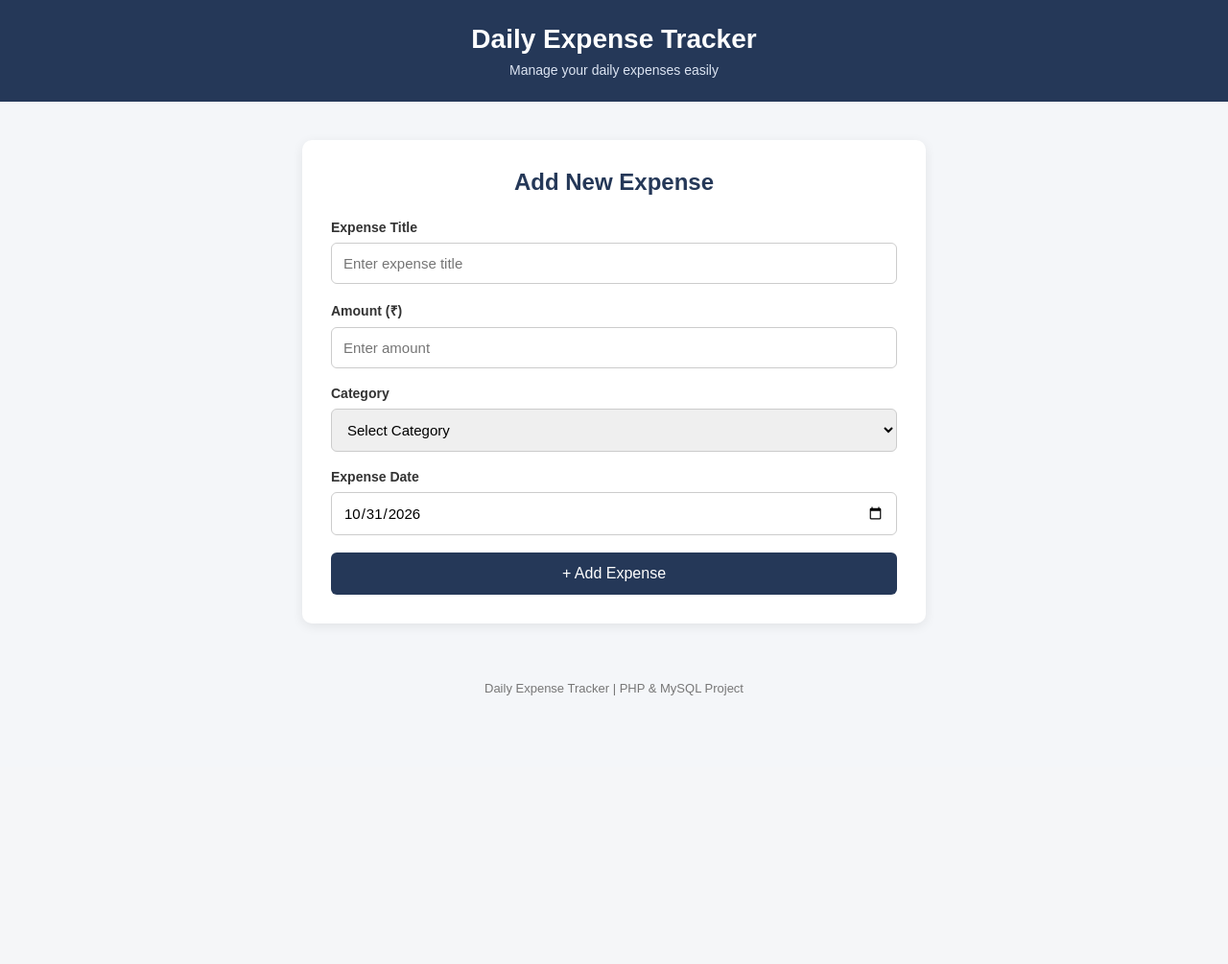
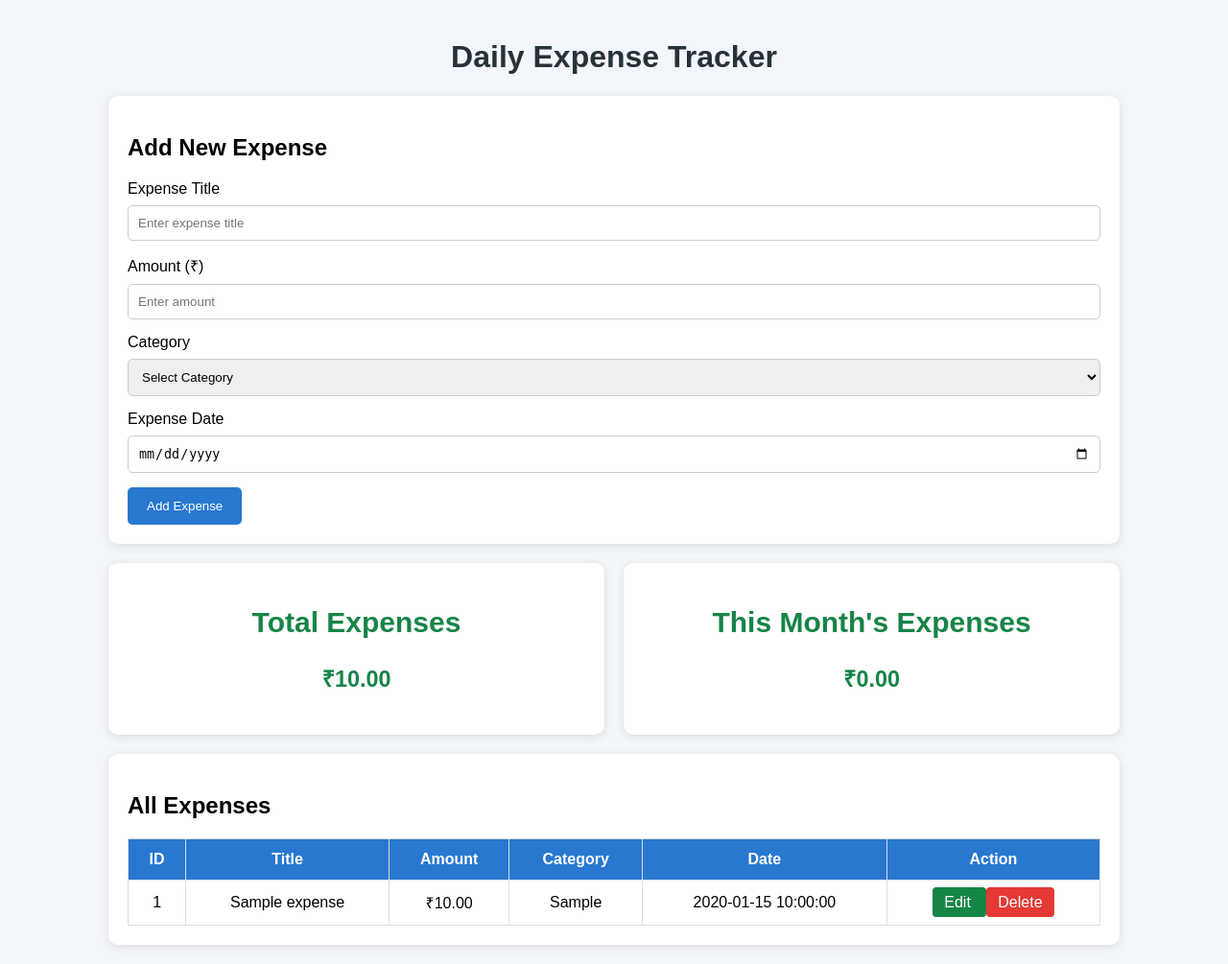
Before and after one commit to baskaranRavi04/Daily-Expense-Tracker, a PHP site: page / in a window 1280 px wide. Shown: the whole page at 96% size. Before the commit the page ends 725 px from the top, so only its background shows below. Run offline with PHP 8.4, Linux system fonts and the light colour scheme; tables that the repository leaves empty or names only in its code hold one stand-in row (values such as "Sample post").

Commit message:
Add total and monthly expense summary

```diff
--- a/index.php
+++ b/index.php
@@ -1,260 +1,349 @@
-
 <?php
 include 'db.php';
 
-$message = "";
+// Add Expense
+if (isset($_POST['add'])) {
 
-if (isset($_POST['add_expense'])) {
-
-    $title = trim($_POST['title']);
+    $title = mysqli_real_escape_string($conn, $_POST['title']);
     $amount = $_POST['amount'];
-    $category = $_POST['category'];
+    $category = mysqli_real_escape_string($conn, $_POST['category']);
     $date = $_POST['expense_date'];
 
-    $categories = ['Food', 'Travel', 'Shopping', 'Bills', 'Other'];
+    $sql = "INSERT INTO expenses (title, amount, category, expense_date)
+            VALUES ('$title', '$amount', '$category', '$date')";
 
-    if (
-        $title !== "" &&
-        is_numeric($amount) &&
-        $amount > 0 &&
-        in_array($category, $categories) &&
-        $date !== ""
-    ) {
+    if (mysqli_query($conn, $sql)) {
+        header("Location: index.php?success=added");
+        exit();
+    }
+}
 
-        $stmt = mysqli_prepare(
-            $conn,
-            "INSERT INTO expenses (title, amount, category, expense_date)
-             VALUES (?, ?, ?, ?)"
+// Fetch Expenses
+$result = mysqli_query($conn,
+    "SELECT * FROM expenses ORDER BY id DESC"
 );
 
-        mysqli_stmt_bind_param(
-            $stmt,
-            "sdss",
-            $title,
-            $amount,
-            $category,
-            $date
+// Calculate Total Expenses
+$total_result = mysqli_query($conn,
+    "SELECT SUM(amount) AS total FROM expenses"
 );
 
-        if (mysqli_stmt_execute($stmt)) {
-            $message = "Expense added successfully!";
-        } else {
-            $message = "Unable to add expense.";
-        }
+$total = mysqli_fetch_assoc($total_result);
+$total_expense = $total['total'] ?? 0;
 
-        mysqli_stmt_close($stmt);
+// Calculate Monthly Expenses
+$month_result = mysqli_query($conn,
+    "SELECT SUM(amount) AS monthly_total
+     FROM expenses
+     WHERE MONTH(expense_date) = MONTH(CURRENT_DATE())
+     AND YEAR(expense_date) = YEAR(CURRENT_DATE())"
+);
 
-    } else {
-        $message = "Please enter valid expense details.";
-    }
-}
+$month_data = mysqli_fetch_assoc($month_result);
+$monthly_expense = $month_data['monthly_total'] ?? 0;
+
 ?>
 
 <!DOCTYPE html>
-<html lang="en">
+<html>
 <head>
-    <meta charset="UTF-8">
-    <meta name="viewport" content="width=device-width, initial-scale=1.0">
 
     <title>Daily Expense Tracker</title>
 
     <style>
-        * {
-            margin: 0;
-            padding: 0;
-            box-sizing: border-box;
-            font-family: Arial, sans-serif;
-        }
 
         body {
-            background-color: #f4f6f9;
-            color: #333;
-        }
-
-        header {
-            background-color: #253858;
-            color: white;
-            padding: 25px;
-            text-align: center;
-        }
-
-        header h1 {
-            font-size: 28px;
-            margin-bottom: 8px;
-        }
-
-        header p {
-            font-size: 14px;
-            color: #dce4f2;
+            font-family: Arial, sans-serif;
+            background: #f2f5f9;
+            margin: 0;
+            padding: 20px;
         }
 
         .container {
-            width: 90%;
-            max-width: 650px;
-            margin: 40px auto;
+            width: 85%;
+            margin: auto;
         }
 
-        .form-card {
-            background: white;
-            padding: 30px;
-            border-radius: 10px;
-            box-shadow: 0 3px 12px rgba(0,0,0,0.08);
+        h1 {
+            text-align: center;
+            color: #263238;
         }
 
-        .form-card h2 {
-            color: #253858;
-            margin-bottom: 25px;
-            text-align: center;
-        }
-
-        .form-group {
-            margin-bottom: 18px;
-        }
-
-        label {
-            display: block;
-            margin-bottom: 8px;
-            font-weight: bold;
-            font-size: 14px;
+        .form-box, .table-box, .total-box {
+            background: white;
+            padding: 20px;
+            margin-top: 20px;
+            border-radius: 10px;
+            box-shadow: 0 2px 8px #ddd;
         }
 
         input, select {
             width: 100%;
-            padding: 12px;
+            padding: 10px;
+            margin: 8px 0 15px;
+            box-sizing: border-box;
             border: 1px solid #ccc;
-            border-radius: 6px;
-            font-size: 15px;
-            outline: none;
-        }
-
-        input:focus, select:focus {
-            border-color: #253858;
+            border-radius: 5px;
         }
 
         button {
-            width: 100%;
-            padding: 13px;
-            background-color: #253858;
+            background: #2878d0;
             color: white;
             border: none;
-            border-radius: 6px;
-            font-size: 16px;
+            padding: 12px 20px;
+            border-radius: 5px;
             cursor: pointer;
         }
 
         button:hover {
-            background-color: #172b4d;
+            background: #145ca8;
         }
 
-        .message {
-            background-color: #e4f7e9;
-            color: #218838;
+        table {
+            width: 100%;
+            border-collapse: collapse;
+            margin-top: 15px;
+        }
+
+        th {
+            background: #2878d0;
+            color: white;
+        }
+
+        th, td {
             padding: 12px;
-            border-radius: 6px;
-            margin-bottom: 20px;
+            text-align: center;
+            border: 1px solid #ddd;
+        }
+
+        .edit {
+            background: #168447;
+            color: white;
+            padding: 7px 12px;
+            text-decoration: none;
+            border-radius: 4px;
+        }
+
+        .delete {
+            background: #e53935;
+            color: white;
+            padding: 7px 12px;
+            text-decoration: none;
+            border-radius: 4px;
+        }
+
+        .total-box {
+            text-align: center;
+            color: #168447;
+            font-size: 20px;
+            font-weight: bold;
+        }
+
+        .success {
+            color: green;
             text-align: center;
         }
 
-        footer {
-            text-align: center;
-            padding: 20px;
-            color: #777;
-            font-size: 13px;
+        .summary {
+            display: flex;
+            gap: 20px;
         }
 
-        @media (max-width: 600px) {
-            .container {
-                width: 94%;
-                margin: 25px auto;
+        .summary .total-box {
+            flex: 1;
         }
 
-            .form-card {
-                padding: 20px;
+        @media(max-width: 700px) {
+            .container {
+                width: 100%;
+            }
+
+            .summary {
+                flex-direction: column;
+                gap: 0;
+            }
+
+            .table-box {
+                overflow-x: auto;
             }
         }
+
     </style>
+
 </head>
 
 <body>
 
-    <header>
-        <h1>Daily Expense Tracker</h1>
-        <p>Manage your daily expenses easily</p>
-    </header>
-
 <div class="container">
 
-        <div class="form-card">
+    <h1>Daily Expense Tracker</h1>
+
+    <?php if (isset($_GET['success'])) { ?>
+        <p class="success">
+            <?php
+            if ($_GET['success'] == 'added') {
+                echo "Expense Added Successfully!";
+            } elseif ($_GET['success'] == 'updated') {
+                echo "Expense Updated Successfully!";
+            } elseif ($_GET['success'] == 'deleted') {
+                echo "Expense Deleted Successfully!";
+            }
+            ?>
+        </p>
+    <?php } ?>
+
+    <!-- Add Expense Form -->
+
+    <div class="form-box">
 
         <h2>Add New Expense</h2>
 
-            <?php if ($message != "") { ?>
-                <div class="message">
-                    <?php echo htmlspecialchars($message); ?>
-                </div>
-            <?php } ?>
-
         <form method="POST">
 
-                <div class="form-group">
             <label>Expense Title</label>
-                    <input
-                        type="text"
+
+            <input type="text"
                    name="title"
                    placeholder="Enter expense title"
-                        maxlength="100"
-                        required
-                    >
-                </div>
+                   required>
 
-                <div class="form-group">
             <label>Amount (₹)</label>
-                    <input
-                        type="number"
+
+            <input type="number"
                    name="amount"
                    placeholder="Enter amount"
                    min="0.01"
                    step="0.01"
-                        required
-                    >
-                </div>
+                   required>
 
-                <div class="form-group">
             <label>Category</label>
 
             <select name="category" required>
+
                 <option value="">Select Category</option>
                 <option value="Food">Food</option>
                 <option value="Travel">Travel</option>
                 <option value="Shopping">Shopping</option>
-                        <option value="Bills">Bills</option>
+                <option value="Education">Education</option>
                 <option value="Other">Other</option>
+
             </select>
-                </div>
 
-                <div class="form-group">
             <label>Expense Date</label>
-                    <input
-                        type="date"
+
+            <input type="date"
                    name="expense_date"
-                        value="<?php echo date('Y-m-d'); ?>"
-                        required
-                    >
-                </div>
+                   required>
 
-                <button type="submit" name="add_expense">
-                    + Add Expense
+            <button type="submit" name="add">
+                Add Expense
             </button>
 
         </form>
 
     </div>
 
+    <!-- Expense Summary -->
+
+    <div class="summary">
+
+        <div class="total-box">
+
+            <h2>Total Expenses</h2>
+
+            <h3>
+                ₹<?php echo number_format($total_expense, 2); ?>
+            </h3>
+
         </div>
 
-    <footer>
-        Daily Expense Tracker | PHP & MySQL Project
-    </footer>
+        <div class="total-box">
+
+            <h2>This Month's Expenses</h2>
+
+            <h3>
+                ₹<?php echo number_format($monthly_expense, 2); ?>
+            </h3>
+
+        </div>
+
+    </div>
+
+    <!-- Display Expense Records -->
+
+    <div class="table-box">
+
+        <h2>All Expenses</h2>
+
+        <table>
+
+            <tr>
+                <th>ID</th>
+                <th>Title</th>
+                <th>Amount</th>
+                <th>Category</th>
+                <th>Date</th>
+                <th>Action</th>
+            </tr>
+
+            <?php if (mysqli_num_rows($result) > 0) { ?>
+
+                <?php while ($row = mysqli_fetch_assoc($result)) { ?>
+
+                    <tr>
+
+                        <td>
+                            <?php echo $row['id']; ?>
+                        </td>
+
+                        <td>
+                            <?php echo htmlspecialchars($row['title']); ?>
+                        </td>
+
+                        <td>
+                            ₹<?php echo number_format($row['amount'], 2); ?>
+                        </td>
+
+                        <td>
+                            <?php echo htmlspecialchars($row['category']); ?>
+                        </td>
+
+                        <td>
+                            <?php echo $row['expense_date']; ?>
+                        </td>
+
+                        <td>
+
+                            <a class="edit"
+                               href="edit.php?id=<?php echo $row['id']; ?>">
+                               Edit
+                            </a>
+
+                            <a class="delete"
+                               href="delete.php?id=<?php echo $row['id']; ?>"
+                               onclick="return confirm('Are you sure you want to delete this expense?');">
+                               Delete
+                            </a>
+
+                        </td>
+
+                    </tr>
+
+                <?php } ?>
+
+            <?php } else { ?>
+
+                <tr>
+                    <td colspan="6">No Expenses Found</td>
+                </tr>
+
+            <?php } ?>
+
+        </table>
+
+    </div>
+
+</div>
 
 </body>
 </html>
```
Also changed, not shown: delete.php (+21 -0 lines), edit.php (added, +120 -0 lines). Lines whose indentation alone changed are shown as unchanged.
